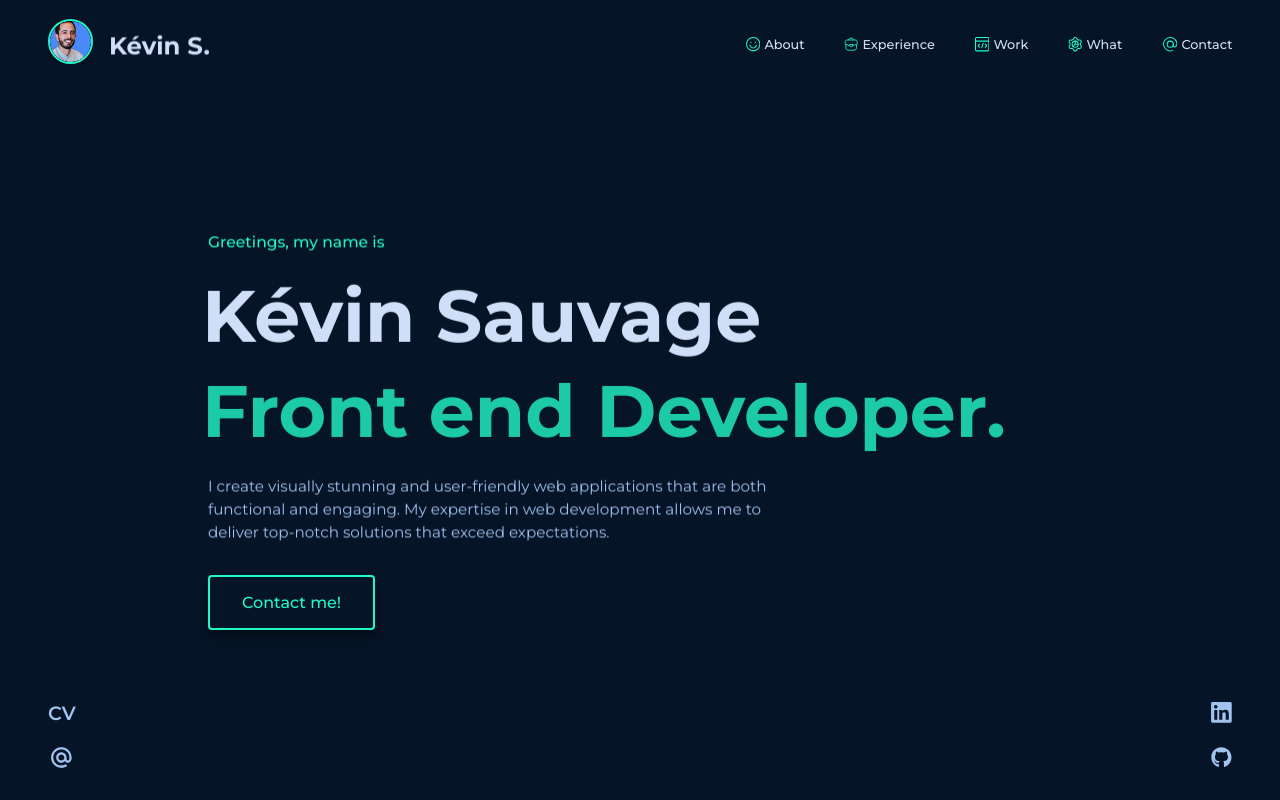
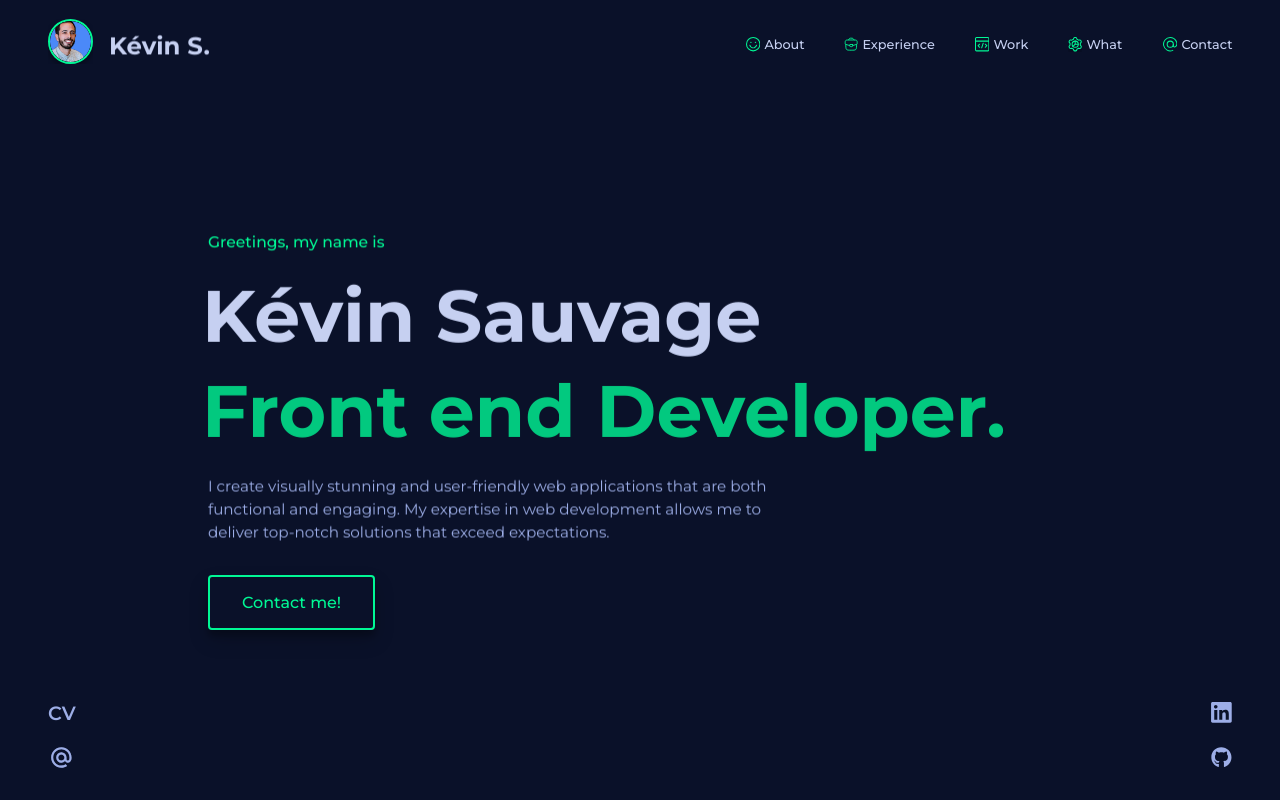
Before and after one commit to kevinsauvage/next-portfolio, a Next.js app: page / in a window 1280 px wide. Shown: the top 800 px of the page. Built offline with nearby package versions, Linux system fonts and the light colour scheme.

Commit message:
update colors

```diff
--- a/styles/theme.scss
+++ b/styles/theme.scss
@@ -1,18 +1,18 @@
-$surface: #15417e;
+$surface: #1a2d6b;
 $surface-light: #c0c0c0;
 
 $colors-dark: (
-  primary: #22f7c9,
+  primary: #00f895,
   secondary: #3bfbf5,
-  surface-100: lighten($surface, 20%),
-  surface-200: lighten($surface, 15%),
-  surface-300: lighten($surface, 10%),
-  surface-400: lighten($surface, 5%),
+  surface-100: lighten($surface, 16%),
+  surface-200: lighten($surface, 12%),
+  surface-300: lighten($surface, 8%),
+  surface-400: lighten($surface, 4%),
   surface-500: $surface,
-  surface-600: darken($surface, 5%),
-  surface-700: darken($surface, 10%),
-  surface-800: darken($surface, 15%),
-  surface-900: darken($surface, 20%),
+  surface-600: darken($surface, 4%),
+  surface-700: darken($surface, 8%),
+  surface-800: darken($surface, 12%),
+  surface-900: darken($surface, 16%),
   on-surface-100: lighten($surface, 60%),
   on-surface-200: lighten($surface, 50%),
   on-surface-300: lighten($surface, 40%),
```
